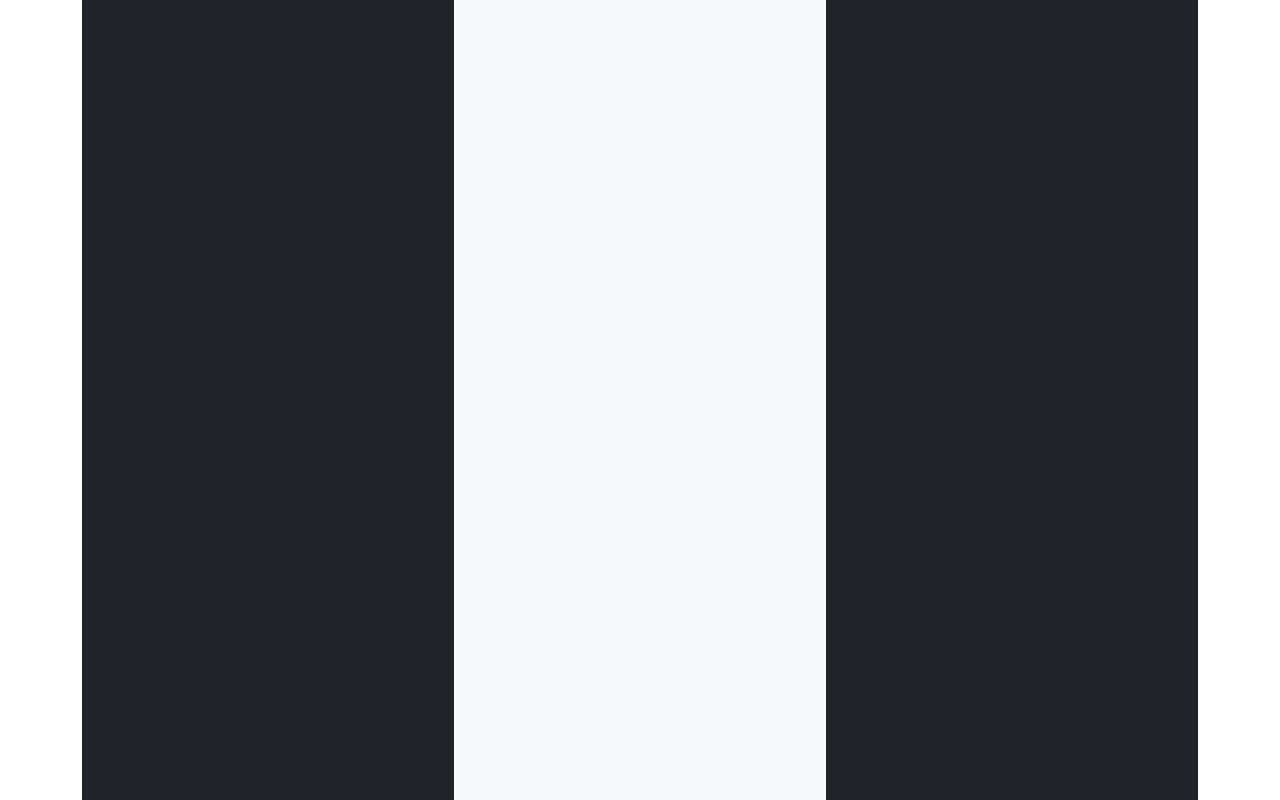
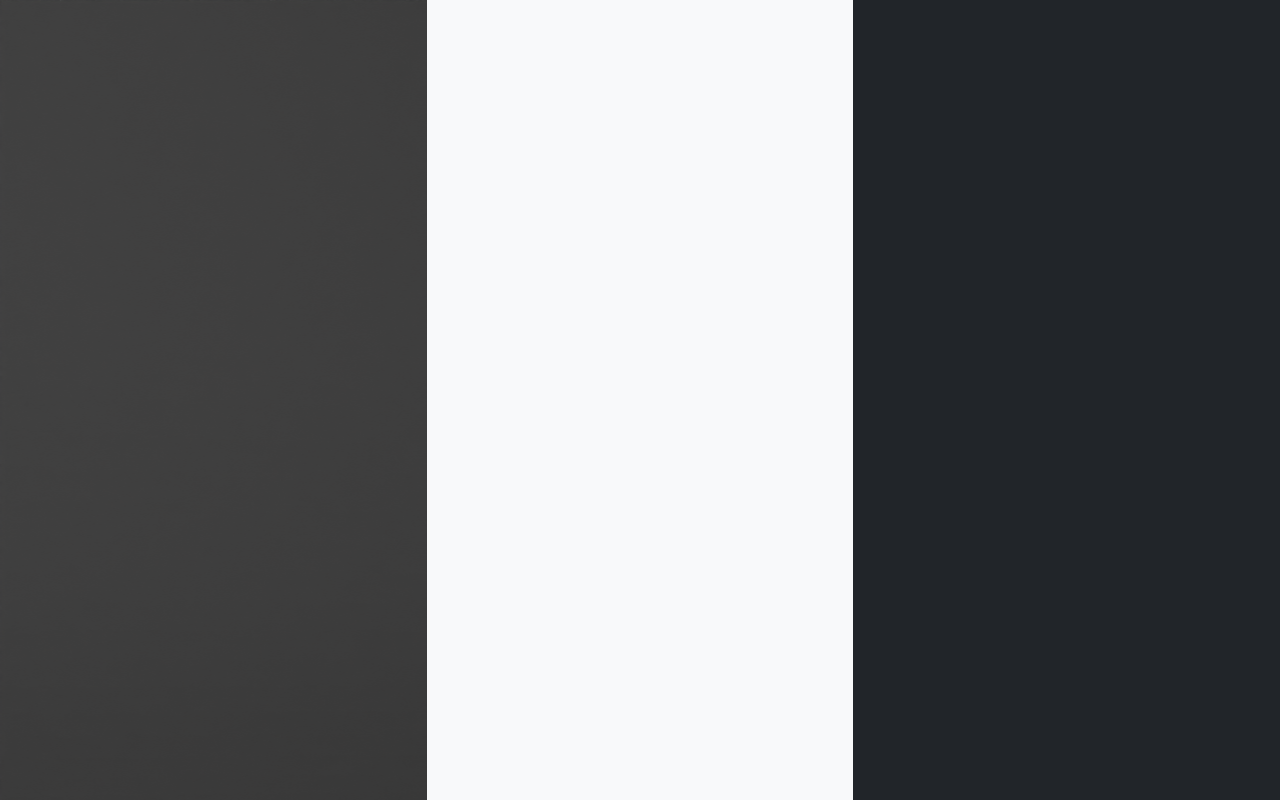
Before and after one commit to xico1920/Voltage, a PHP site: page / in a window 1280 px wide. Shown: the part 800-1600 px from the top of the page. Run offline with PHP 8.4, Linux system fonts and the light colour scheme.

Commit message:
images and divs for models

```diff
--- a/index.html
+++ b/index.html
@@ -44,17 +44,15 @@
         </div>
 
     </div>
-    <div class="container-fluid">
-        <div class ="container d-flex">
-            <div class="container col-12 col-lg-4 bg-dark model">
+    <div class="container-fluid  p-0 d-flex">
+            <div class="container col-12 col-lg-4 flex-fill bg-dark model dynamo">
 
             </div>
-            <div class="container col-12 col-lg-4 bg-light model">
+            <div class="container col-12 col-lg-4  flex-fill bg-light model lumina">
 
             </div>
-            <div class="container col-12 col-lg-4 bg-dark model">
+            <div class="container col-12 col-lg-4  flex-fill bg-dark model lythi">
 
-            </div>
         </div>
     </div>
 
--- a/style.css
+++ b/style.css
@@ -36,3 +36,13 @@
 .model{
     height: 100vh;
 }
+
+.dynamo{
+    background-image: url("Images/model1.png");
+}
+.lumina{
+
+}
+.lythi{
+
+}
```
Also changed, not shown: Images/model1.png (added), Images/model2.png (added), Images/model3.png (added).
